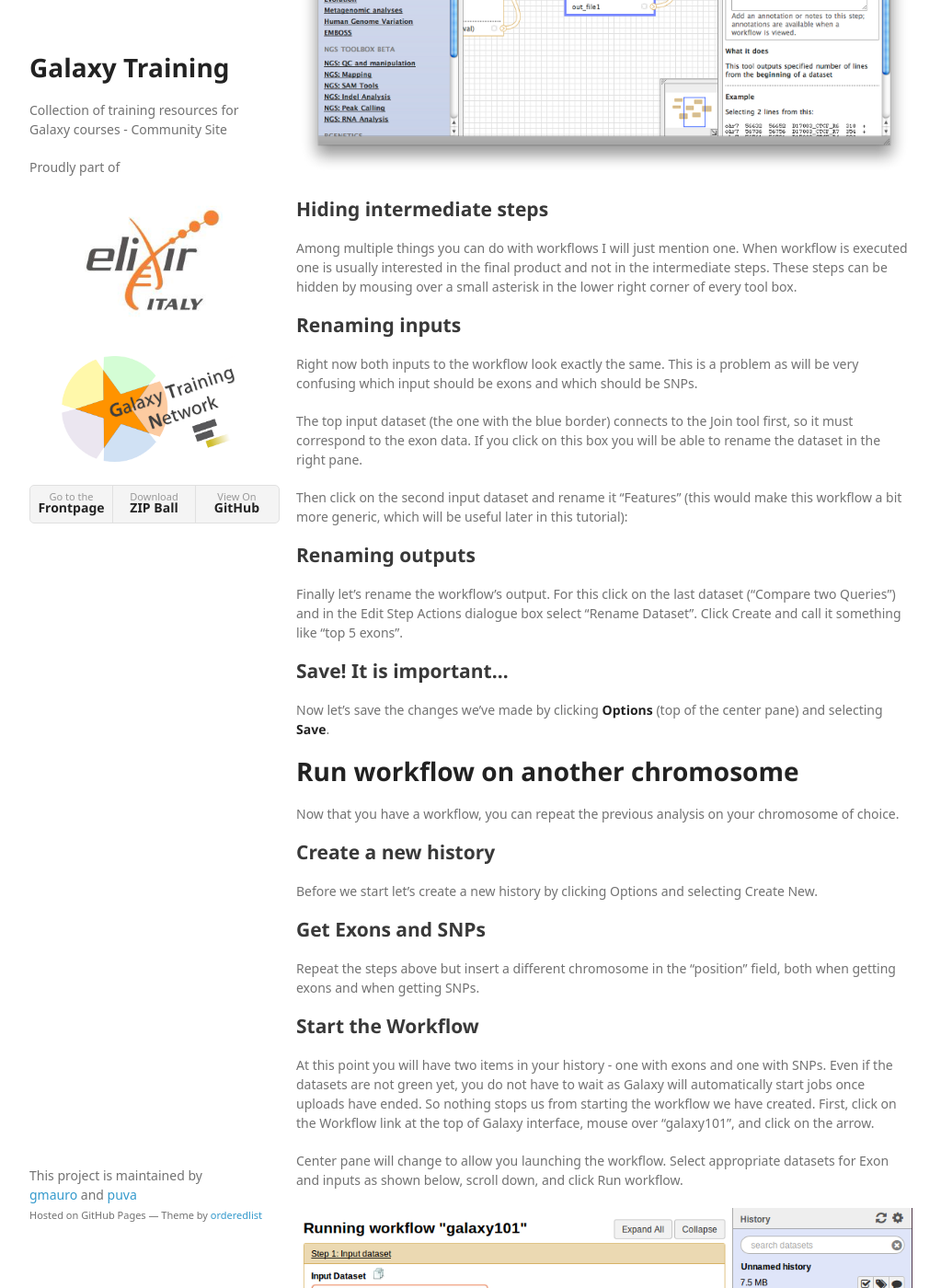
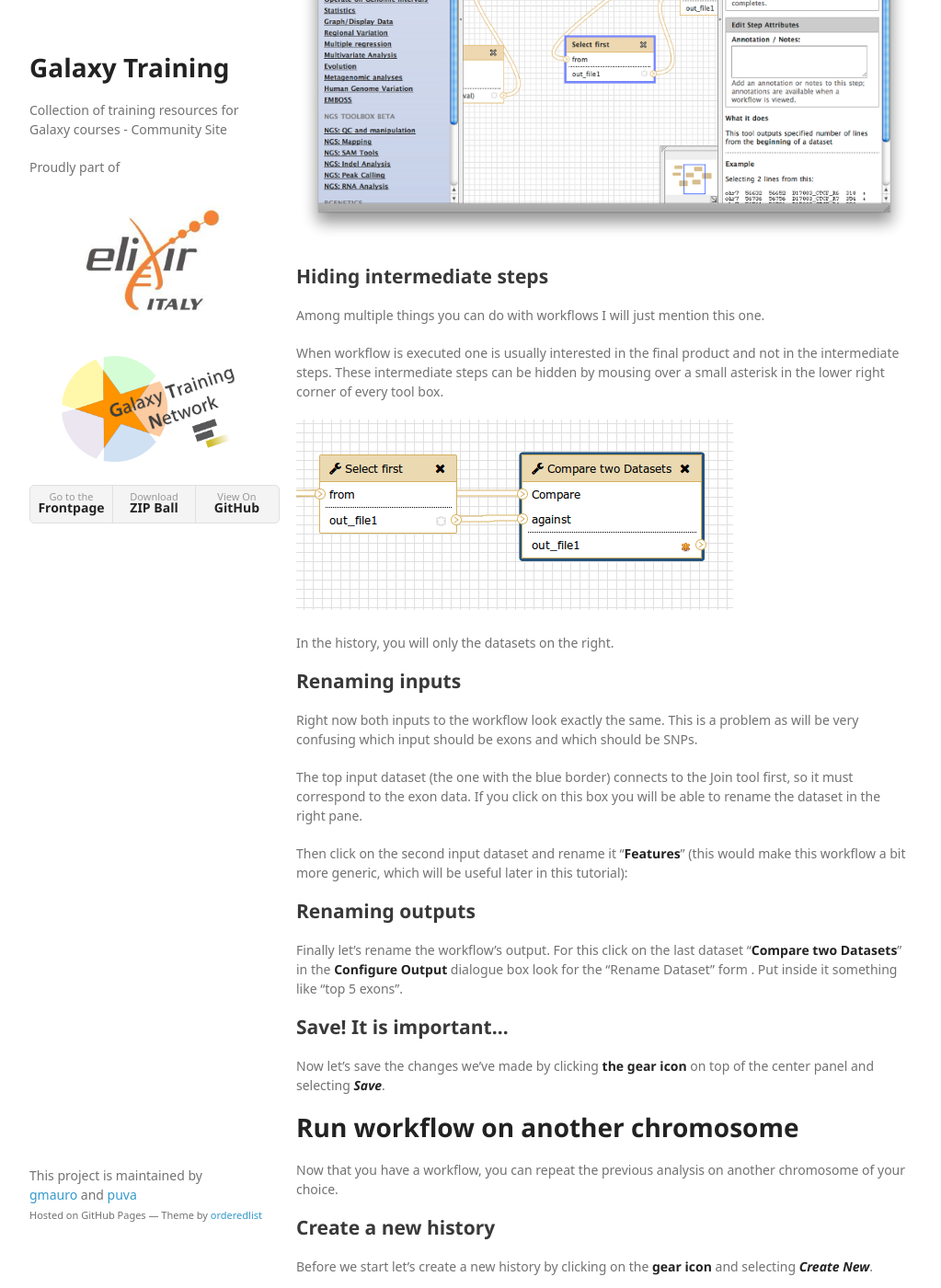
Before and after one commit to ELIXIR-IIB-training/Galaxy, a Jekyll site: the page built from basic.md, in a window 1280 px wide and 1400 px high, scrolled down 10777 px. Shown: the whole window at 92% size, without its empty margins (128-1151 px from the left). Built offline with Jekyll 4.4.1, drawn with Linux system fonts in a browser that asks for light colours; some web fonts are replaced; comment, search, counter and statistics services are not loaded; some of the changed text lies outside the part shown.

Commit message:
Text editing

```diff
--- a/basic.md
+++ b/basic.md
@@ -89,7 +90,7 @@
 |chr22 | 16287253  |  16287390  | uc002zlj.1_cds_8_0_chr22_16287254_r | 0  | -  | chr22 |  16287371  |  16287372 |   rs201840700  |   0  |   + |
 
 
-The first six columns come from the exon dataset, the last six from the SNPs.
+The first six columns come from the exon dataset, the last six from the SNPs. Depending on databases used, values on the table can be different.
 
 ## Counting the number of SNPs per exon
 Above we've seen that exon uc002zlj.1_cds_4_0_chr22_16277748_r is repeated four times in the above dataset. Thus we can easily compute the number of SNPs per exon by simply counting the number of repetitions of name for each exon. This can be easily done with the "_**Join, Subtract, and Group**_ -> **Group** data by a column and perform aggregate operation on other columns" tool.
@@ -124,7 +125,7 @@
 The best way to learn about these exons is to look at their genomic surrounding. There is really no better way to do this than using genome browsers. Because this analysis was performed on "standard" human genome, you can directly send your dataset to the **UCSC Genome Browser** by using the _**display at UCSC main**_ link.
 
 # Understanding histories
-In Galaxy your analyses live in histories such as this one on the left. Histories can be very large, you can have as many histories as you want, and all history behavior is controlled by the Options button on the top of the History panel:
+In Galaxy your analyses live in histories, see the image. Histories can be very large, you can have as many histories as you need, and all history behavior is controlled by the Options menu (the gear icon) on the top of the History panel:
 
 ![History](images/basic/history.png)
 
@@ -135,14 +136,16 @@
  * using email addresses to share with individual users
  * using a web link to share with anyone who knows the link
 
-All sharing is done by selecting 'Share or Publish' from the item's menu; selecting this option takes you to a page where you can enable the share.
+All sharing is done by selecting _**Share or Publish**_ from the item's menu; selecting this option takes you to a page where you can enable the share.
 
-## Sharing with Individual Users
-Find the section titled '_Share <Item_type> with Individual Users._' To share with another Galaxy user, click on the button in this section and enter his/her email address. You can share the item with as many users as you want.
+### Sharing with Individual Users
+Find the section titled '_Share <Item_type> with Individual Users._' to share with another Galaxy user; click on the button in this section and enter his/her email address.
+
+You can share the item with as many users as you want.
 
 ![Share](images/basic/share01.png)
 
-## Sharing via Web Link and Publishing an Item
+### Sharing via Web Link and Publishing an Item
 Find the section titled '_Making <Item_type> Accessible via Link and Publish It._' The buttons in this section enable you to make an item accessible via link and/or publish it. Items accessible via link can be viewed by anyone that knows the link, and you can share an item by giving the link to other people.
 
 Sharing items via link is especially useful if you don't want to require that the person you're sharing with have a Galaxy account or be logged into Galaxy. You can change the text of an item's link by clicking on the pencil next to the link and typing in new text.
@@ -178,28 +181,34 @@
 ![Workflow](images/basic/wfEditor.png)
 
 ## Hiding intermediate steps
-Among multiple things you can do with workflows I will just mention one. When workflow is executed one is usually interested in the final product and not in the intermediate steps. These steps can be hidden by mousing over a small asterisk in the lower right corner of every tool box.
+Among multiple things you can do with workflows I will just mention this one.
+
+When workflow is executed one is usually interested in the final product and not in the intermediate steps. These intermediate steps can be hidden by mousing over a small asterisk in the lower right corner of every tool box.
+
+![Hidden step](images/basic/hidden_step.png)
+
+In the history, you will only the datasets on the right.
 
 ## Renaming inputs
 Right now both inputs to the workflow look exactly the same. This is a problem as will be very confusing which input should be exons and which should be SNPs.
 
 The top input dataset (the one with the blue border) connects to the Join tool first, so it must correspond to the exon data. If you click on this box you will be able to rename the dataset in the right pane.
 
-Then click on the second input dataset and rename it "Features" (this would make this workflow a bit more generic, which will be useful later in this tutorial):
+Then click on the second input dataset and rename it "**Features**" (this would make this workflow a bit more generic, which will be useful later in this tutorial):
 
 ## Renaming outputs
-Finally let's rename the workflow's output. For this click on the last dataset ("Compare two Queries") and in the Edit Step Actions dialogue box select "Rename Dataset". Click Create and call it something like "top 5 exons".
+Finally let's rename the workflow's output. For this click on the last dataset "**Compare two Datasets**" in the **Configure Output** dialogue box look for the "Rename Dataset" form . Put inside it something like "top 5 exons".
 
 ## Save! It is important...
-Now let's save the changes we've made by clicking **Options** (top of the center pane) and selecting **Save**.
+Now let's save the changes we've made by clicking **the gear icon** on top of the center panel and selecting **_Save_**.
 
 # Run workflow on another chromosome
 
-Now that you have a workflow, you can repeat the previous analysis on your chromosome of choice.
+Now that you have a workflow, you can repeat the previous analysis on another chromosome of your choice.
 
 ## Create a new history
 
-Before we start let's create a new history by clicking Options and selecting Create New.
+Before we start let's create a new history by clicking on the **gear icon** and selecting _**Create New**_.
 
 ## Get Exons and SNPs
 
@@ -207,9 +216,9 @@
 
 ## Start the Workflow
 
-At this point you will have two items in your history - one with exons and one with SNPs. Even if the datasets are not green yet, you do not have to wait as Galaxy will automatically start jobs once uploads have ended. So nothing stops us from starting the workflow we have created. First, click on the Workflow link at the top of Galaxy interface, mouse over "galaxy101", and click on the arrow.
+At this point you will have two items in your history - one with exons and one with SNPs. Even if the datasets are not green yet, you do not have to wait as Galaxy will automatically start jobs once uploads have ended. So nothing stops us from starting the workflow we have created. First, click on the Workflow link at the top of Galaxy interface, mouse over "galaxy101", and click on _**Run**_.
 
-Center pane will change to allow you launching the workflow. Select appropriate datasets for Exon and  inputs as shown below, scroll down, and click Run workflow.
+Center panel will change to allow you launching the workflow. Select appropriate datasets for Exon and  inputs as shown below, scroll down, and click Run workflow.
 
 ![Workflow](images/basic/launchWorkflow.png)
 
@@ -217,4 +226,4 @@
 
 ![Workflow](images/basic/launchedWorkflow.png)
 
-Note that because all intermediate steps of the workflow were hidden, once it is finished you will only see the final dataset #7
+Note that because all intermediate steps of the workflow were _hidden_, once it is finished you will only see the final dataset #7
```
Also changed, not shown: other parts of basic.md (+2 -1 lines), preprocessing.md (+10 -6 lines), images/basic/hidden_step.png (added), images/basic/history.png.
